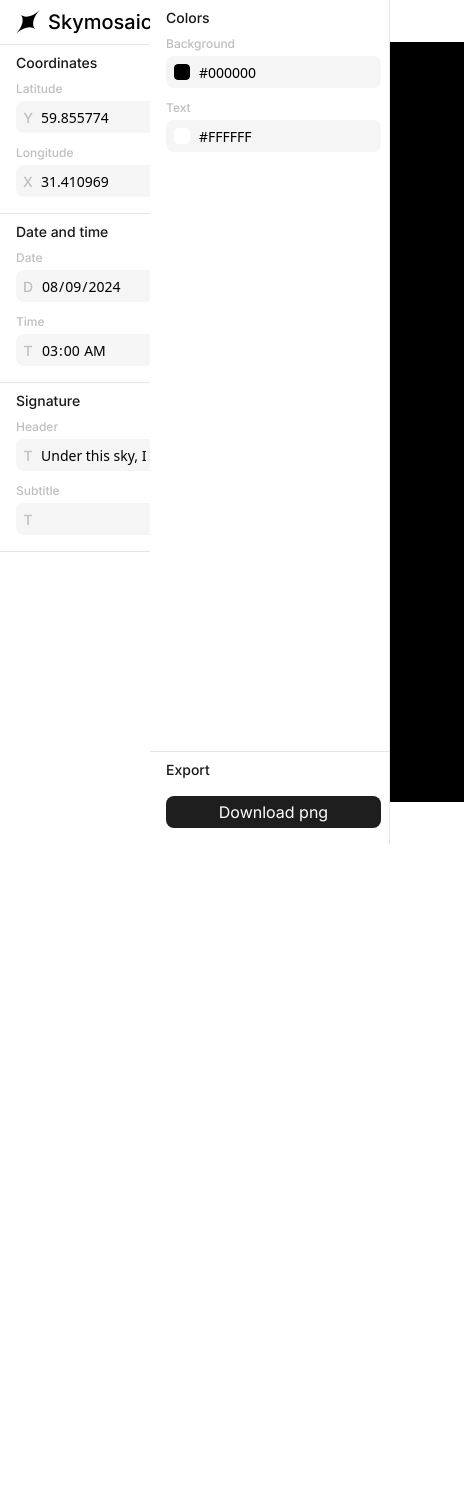
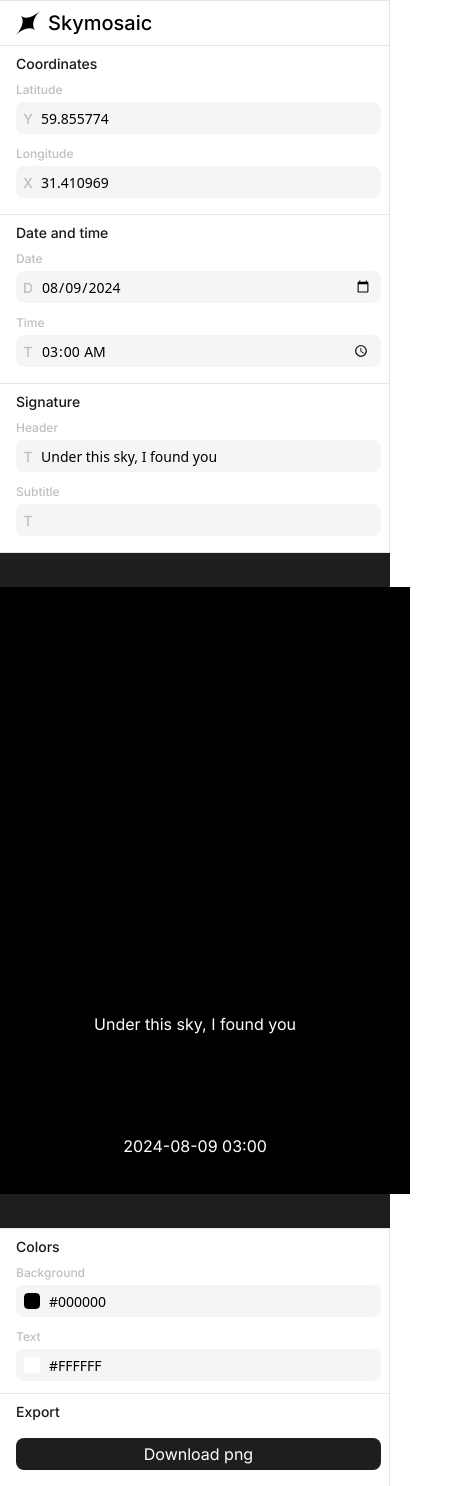
Before and after one commit to nickshiro/skymosaic, a SvelteKit app: page / in a window 390 px wide. Shown: the whole page, 464 px wide, since content can reach past the window. Before the commit the page ends 844 px from the top, so only its background shows below. Built offline with nearby package versions, Linux system fonts and the light colour scheme.

Commit message:
Add simple mobile view

```diff
--- a/src/routes/+page.svelte
+++ b/src/routes/+page.svelte
@@ -4,12 +4,16 @@
 	import { RightBar } from '@widgets/rightbar';
 </script>
 
-<div class="relative h-screen justify-between bg-primary">
-	<LeftBar />
-	<main class="flex h-screen items-center justify-center">
+<div class="bg-primary lg:relative lg:h-screen">
+	<div class="z-50 lg:fixed lg:bottom-0 lg:left-0 lg:top-0 lg:w-60">
+		<LeftBar />
+	</div>
+	<main class="flex h-[80vh] items-center justify-center self-start lg:flex lg:h-[90vh]">
 		<div class="h-[90%]">
 			<Paper />
 		</div>
 	</main>
-	<RightBar />
+	<div class="z-50 lg:fixed lg:bottom-0 lg:right-0 lg:top-0 lg:w-60">
+		<RightBar />
+	</div>
 </div>
--- a/src/widgets/leftbar/LeftBar.svelte
+++ b/src/widgets/leftbar/LeftBar.svelte
@@ -15,9 +15,10 @@
 </script>
 
 <aside
-	class="fixed bottom-0 left-0 top-0 z-50 box-border flex h-screen w-60 scale-100 transform flex-col items-stretch justify-between overflow-hidden border-r border-border bg-secondary"
+	class="z-50 box-border flex scale-100 transform flex-col items-stretch overflow-hidden border-r border-border bg-secondary lg:h-screen lg:justify-between"
 >
 	<div>
+		<Hr />
 		<div class="flex py-2 pl-4">
 			<img class="mr-2 mt-[2px] h-6 w-6" src="icons/icon.svg" alt="Star" />
 			<h1 class="select-none font-primary text-xl font-medium">Skymosaic</h1>
--- a/src/widgets/rightbar/RightBar.svelte
+++ b/src/widgets/rightbar/RightBar.svelte
@@ -35,9 +35,10 @@
 </script>
 
 <aside
-	class="fixed bottom-0 right-0 top-0 z-50 box-border flex h-screen w-60 scale-100 transform flex-col items-stretch justify-between overflow-hidden border-r border-border bg-secondary"
+	class="z-50 box-border flex scale-100 transform flex-col items-stretch overflow-hidden border-r border-border bg-secondary lg:h-screen lg:justify-between"
 >
 	<div>
+		<Hr />
 		<div class="mb-3">
 			<Header>Colors</Header>
 			<Subtitle>Background</Subtitle>
```
